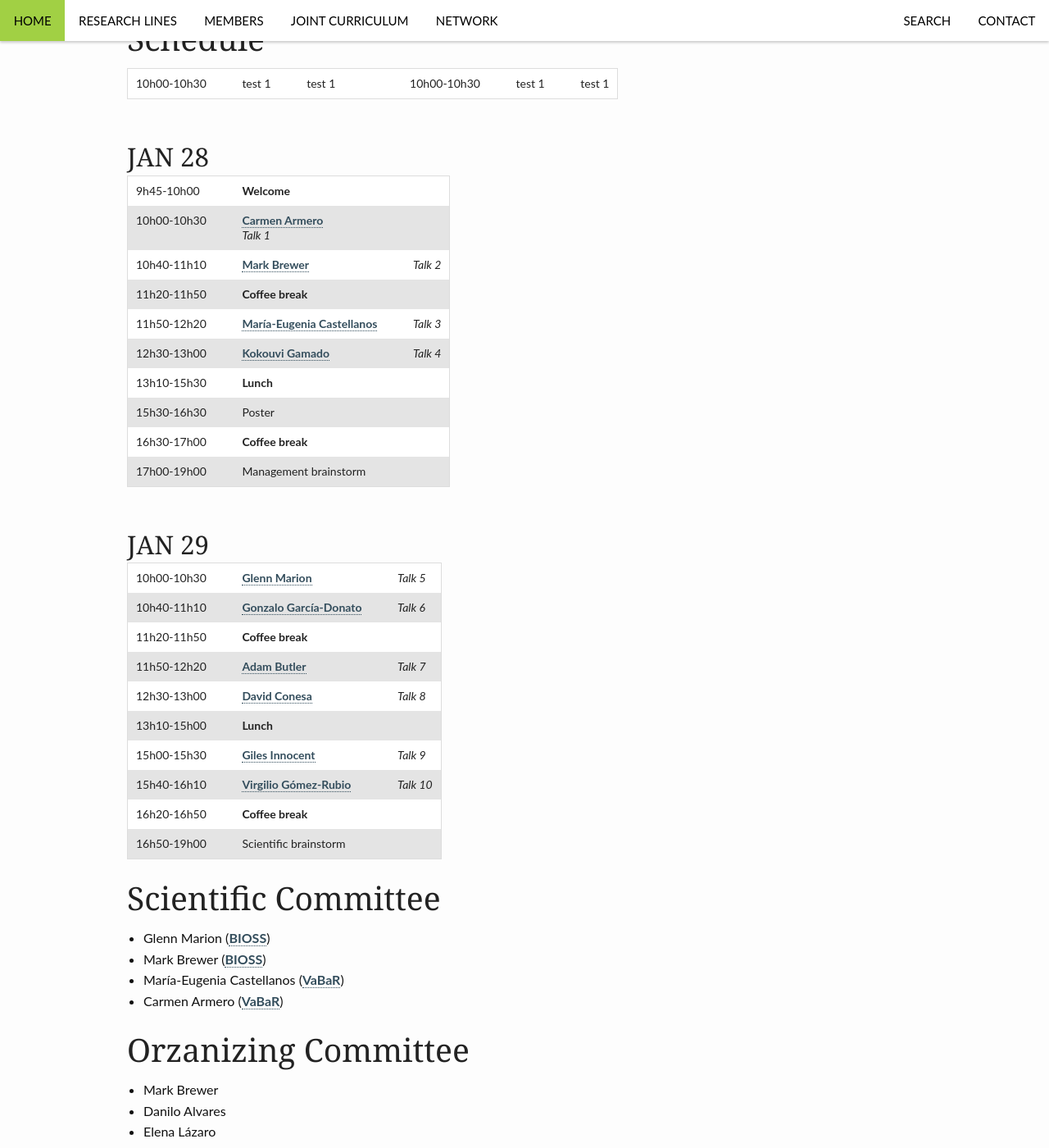
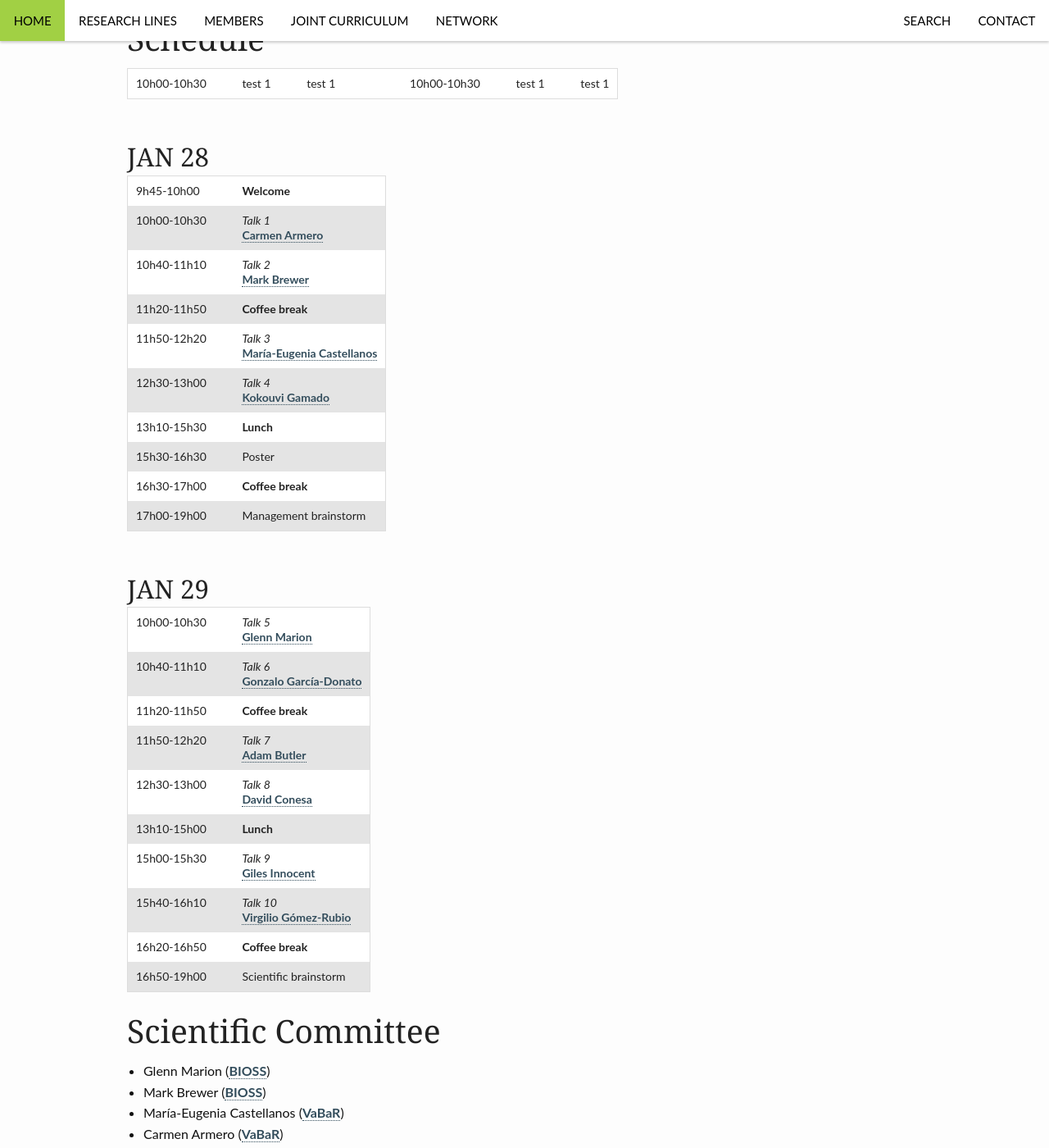
Before and after one commit to VABAR/VABAR.github.io, a Jekyll site: the page built from _posts/events/2015-11-25-ScoVa16.md, in a window 1280 px wide and 1400 px high, scrolled down 425 px. Shown: the whole window at 82% size. Built offline with Jekyll 4.4.1, drawn with Linux system fonts in a browser that asks for light colours.

Commit message:
Update 2015-11-25-ScoVa16.md

```diff
--- a/_posts/events/2015-11-25-ScoVa16.md
+++ b/_posts/events/2015-11-25-ScoVa16.md
@@ -22,11 +22,11 @@ ScoVa16 will be held at the Faculty of Mathematics of the Universitat de Valènc
 ## JAN 28
 
 9h45-10h00  || **Welcome**
-10h00-10h30 || <a href="http://www.uv.es/armero/">Carmen Armero</a><br>_Talk 1_
-10h40-11h10 || <a href="http://www.bioss.ac.uk/people/markb.html">Mark Brewer</a> || _Talk 2_
+10h00-10h30 || _Talk 1_<br><a href="http://www.uv.es/armero/">Carmen Armero</a>
+10h40-11h10 || _Talk 2_<br><a href="http://www.bioss.ac.uk/people/markb.html">Mark Brewer</a>
 11h20-11h50 || **Coffee break**
-11h50-12h20 || <a href="http://bayes.etsii.urjc.es/~mecastel/hp/Contact.html">María-Eugenia Castellanos</a> || _Talk 3_
-12h30-13h00 || <a href="http://www.bioss.ac.uk/people/kokouvi.html">Kokouvi Gamado</a> || _Talk 4_
+11h50-12h20 || _Talk 3_<br><a href="http://bayes.etsii.urjc.es/~mecastel/hp/Contact.html">María-Eugenia Castellanos</a>
+12h30-13h00 || _Talk 4_<br><a href="http://www.bioss.ac.uk/people/kokouvi.html">Kokouvi Gamado</a>
 13h10-15h30 || **Lunch**
 15h30-16h30 || Poster
 16h30-17h00 || **Coffee break**
@@ -34,14 +34,14 @@ ScoVa16 will be held at the Faculty of Mathematics of the Universitat de Valènc
 
 ## JAN 29
 
-10h00-10h30 || <a href="http://www.bioss.ac.uk/people/glenn.html">Glenn Marion</a> || _Talk 5_
-10h40-11h10 || <a href="http://www.uclm.es/profesorado/garcia-donato/">Gonzalo García-Donato</a> || _Talk 6_
+10h00-10h30 || _Talk 5_<br><a href="http://www.bioss.ac.uk/people/glenn.html">Glenn Marion</a>
+10h40-11h10 || _Talk 6_<br><a href="http://www.uclm.es/profesorado/garcia-donato/">Gonzalo García-Donato</a>
 11h20-11h50 || **Coffee break**
-11h50-12h20 || <a href="http://www.bioss.ac.uk/people/adam.html">Adam Butler</a> || _Talk 7_
-12h30-13h00 || <a href="http://www.geeitema.org/conesa/">David Conesa</a> || _Talk 8_
+11h50-12h20 || _Talk 7_<br><a href="http://www.bioss.ac.uk/people/adam.html">Adam Butler</a>
+12h30-13h00 || _Talk 8_<br><a href="http://www.geeitema.org/conesa/">David Conesa</a>
 13h10-15h00 || **Lunch**
-15h00-15h30 || <a href="http://www.bioss.ac.uk/people/giles.html">Giles Innocent</a> || _Talk 9_
-15h40-16h10 || <a href="http://www.uclm.es/profesorado/vgomez/">Virgilio Gómez-Rubio</a> || _Talk 10_
+15h00-15h30 || _Talk 9_<br><a href="http://www.bioss.ac.uk/people/giles.html">Giles Innocent</a>
+15h40-16h10 || _Talk 10_<br><a href="http://www.uclm.es/profesorado/vgomez/">Virgilio Gómez-Rubio</a>
 16h20-16h50 || **Coffee break**
 16h50-19h00 || Scientific brainstorm
 
```
